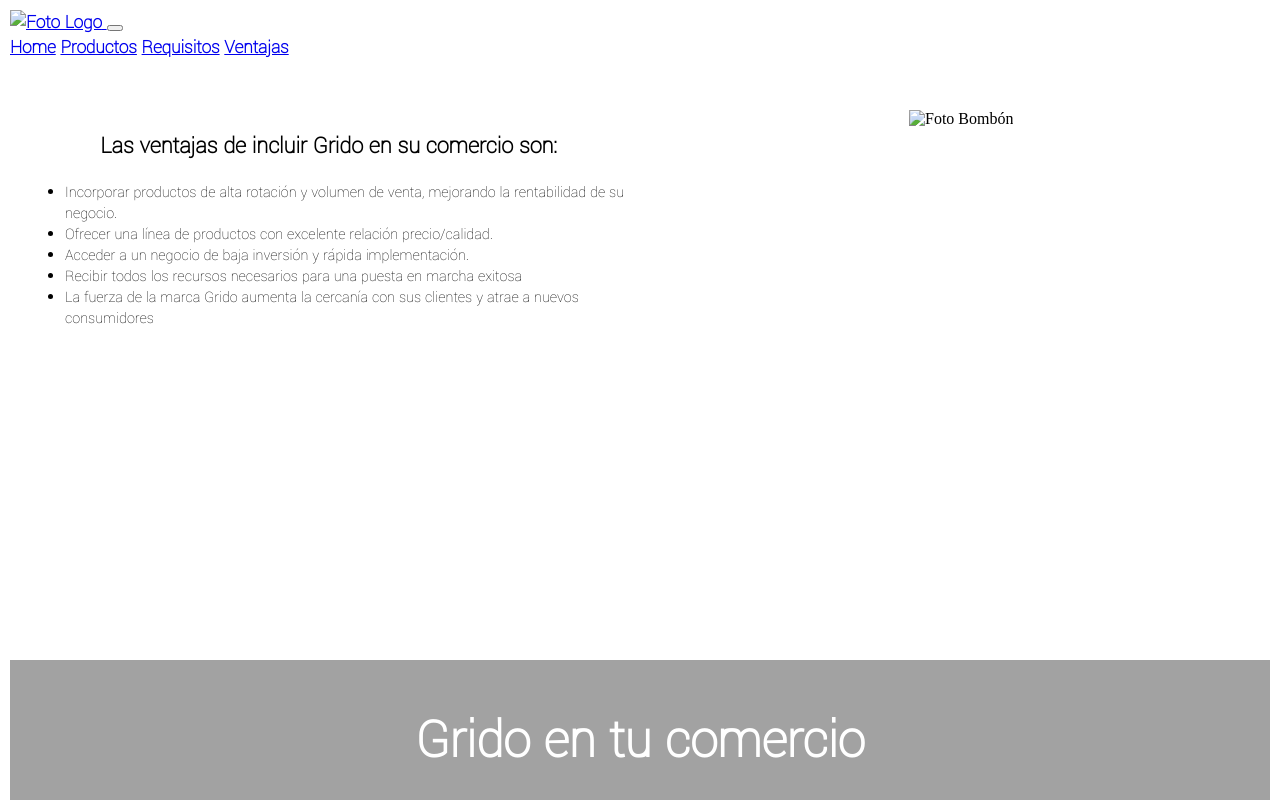
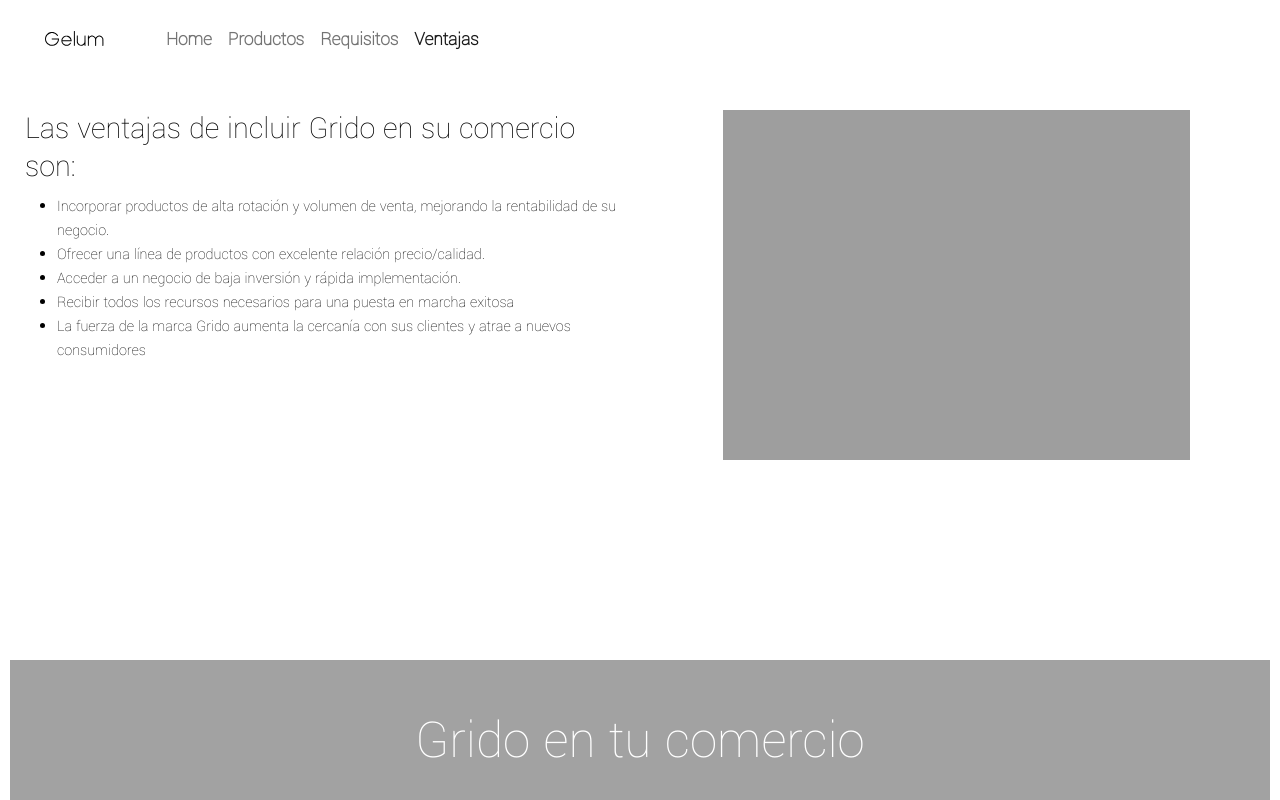
Before and after one commit to santiagoacuna/Proyecto-Coder, a website: page ventajas.html in a window 1280 px wide. Shown: the top 800 px of the page. Drawn offline with nearby package versions, Linux system fonts and the light colour scheme; files that its build step writes are made by us from their sources; the site is published under a folder, as on GitHub Pages, so addresses that start at the root find nothing.

Commit message:
rutas dos

```diff
--- a/contacto.html
+++ b/contacto.html
@@ -7,7 +7,7 @@
     <link rel="stylesheet" href="/css/destino.css">
     <link href="https://unpkg.com/aos@2.3.1/dist/aos.css" rel="stylesheet">
     <link rel="stylesheet" href="bootstrap-5.1.0-dist/css/bootstrap.min.css">
-    <link rel="stylesheet" href="/bootstrap-5.1.0-dist/js/bootstrap.min.js">
+    <link rel="stylesheet" href="bootstrap-5.1.0-dist/js/bootstrap.min.js">
     <link rel="preconnect" href="https://fonts.googleapis.com">
     <link rel="preconnect" href="https://fonts.gstatic.com" crossorigin>
     <link href="https://fonts.googleapis.com/css2?family=Yantramanav:wght@100&display=swap" rel="stylesheet">
--- a/ventajas.html
+++ b/ventajas.html
@@ -12,8 +12,8 @@
     <link href="https://unpkg.com/aos@2.3.1/dist/aos.css" rel="stylesheet">
     <link rel="preconnect" href="https://fonts.googleapis.com">
     <link rel="preconnect" href="https://fonts.gstatic.com" crossorigin>
-    <link rel="stylesheet" href="/bootstrap-5.1.0-dist/css/bootstrap.min.css">
-    <link rel="stylesheet" href="/bootstrap-5.1.0-dist/js/bootstrap.min.js">
+    <link rel="stylesheet" href="bootstrap-5.1.0-dist/css/bootstrap.min.css">
+    <link rel="stylesheet" href="bootstrap-5.1.0-dist/js/bootstrap.min.js">
     <link rel="stylesheet" href="css/destino.css">
     <link href="https://fonts.googleapis.com/css2?family=Yantramanav:wght@100&display=swap" rel="stylesheet">
     <link rel="stylesheet" href="https://cdn.jsdelivr.net/npm/bootstrap-icons@1.5.0/font/bootstrap-icons.css">
@@ -28,7 +28,7 @@
                 <nav class="navbar fixed-top navbar-expand-lg navbar-light bg-white bg-gradient text-secondary">
                     <div class="container-fluid">
                         <a class="navbar-brand" href="index.html">
-                            <img src="/images/logo.svg" alt="Foto Logo" width="130" height="55">
+                            <img src="images/logo.svg" alt="Foto Logo" width="130" height="55">
                         </a>
                         <button class="navbar-toggler" type="button" data-bs-toggle="collapse" data-bs-target="#navbarNavDropdown" aria-controls="navbarNavDropdown" aria-expanded="false" aria-label="Toggle navigation">
                             <span class="navbar-toggler-icon"></span>
@@ -60,7 +60,7 @@
 
             </div>
             <div class="recepcion__derecha" data-aos="fade-left" data-aos-duration="3000">
-                <img class="recepcion__derecha--imagen" src="/images/foto-ventajas.png" alt="Foto Bombón">
+                <img class="recepcion__derecha--imagen" src="images/foto-ventajas.png" alt="Foto Bombón">
             </div>
         </div>
         <div class="recepcion-secundaria" >
```
Also changed, not shown: index.html (+1 -1 lines), requisitos.html (+2 -2 lines).
